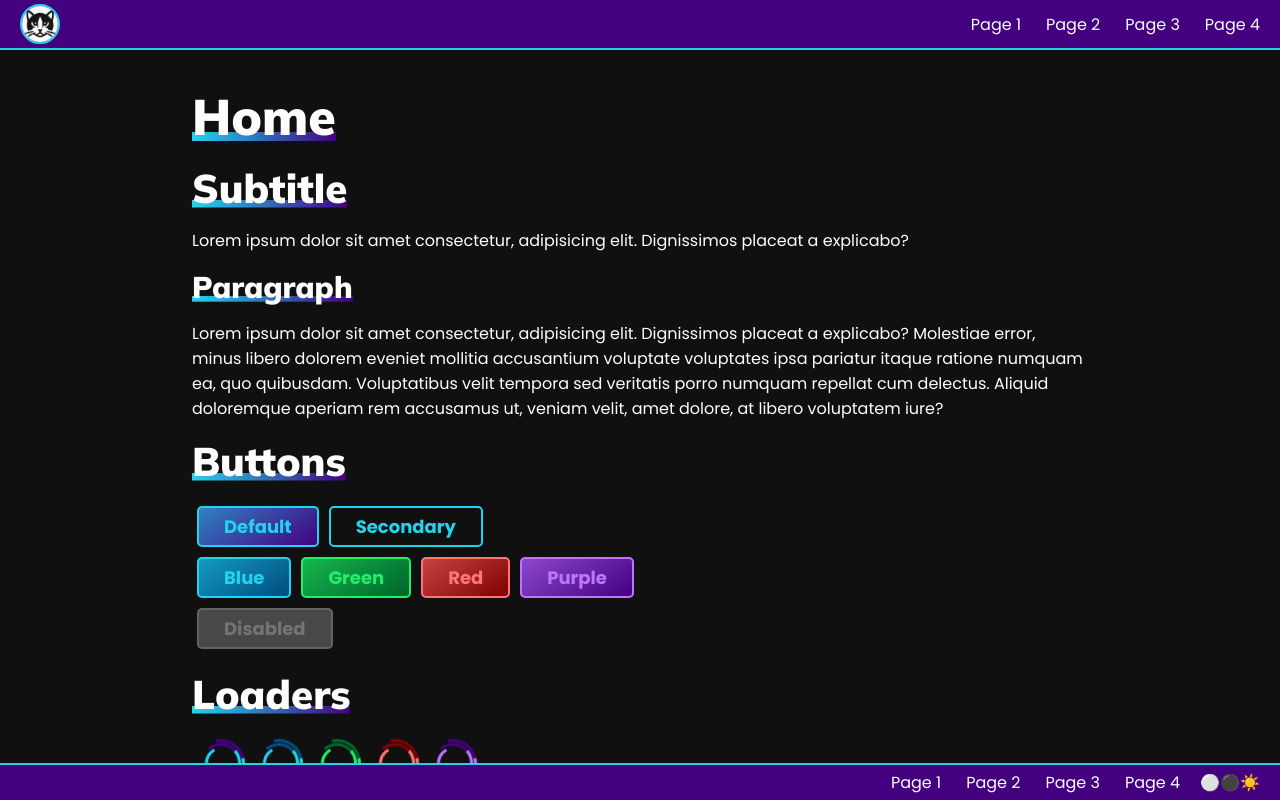
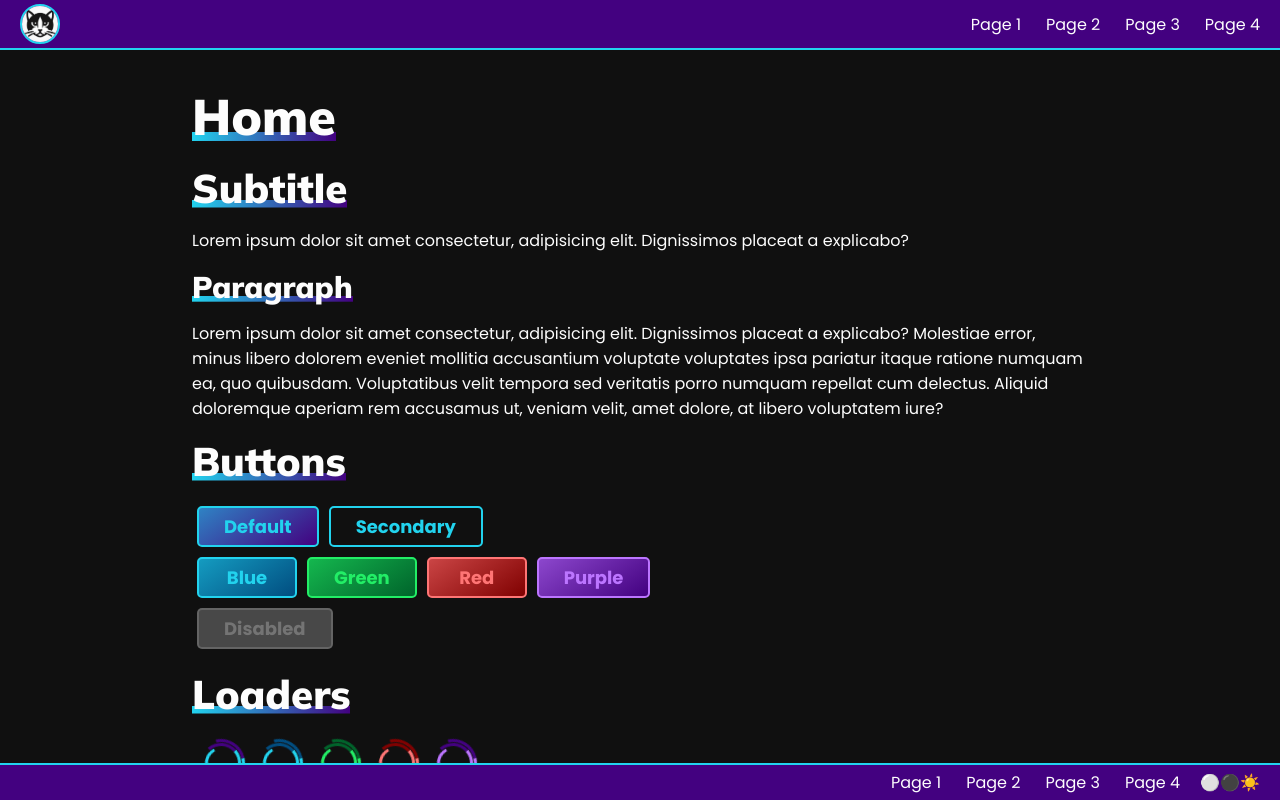
Before and after one commit to irenealcaine/template-navbar, a React (Create React App) app: page / in a window 1280 px wide. Shown: the top 800 px of the page. Built offline with nearby package versions, Linux system fonts and the light colour scheme.

Commit message:
Update Button.scss

```diff
--- a/src/Components/Button/Button.scss
+++ b/src/Components/Button/Button.scss
@@ -8,6 +8,7 @@
   font-weight: 700;
   font-size: 18px;
   margin: 5px;
+  min-width: 100px;
 
   background: linear-gradient(145deg, $main, $dark-main);
   background-size: 100% 300%;
```
